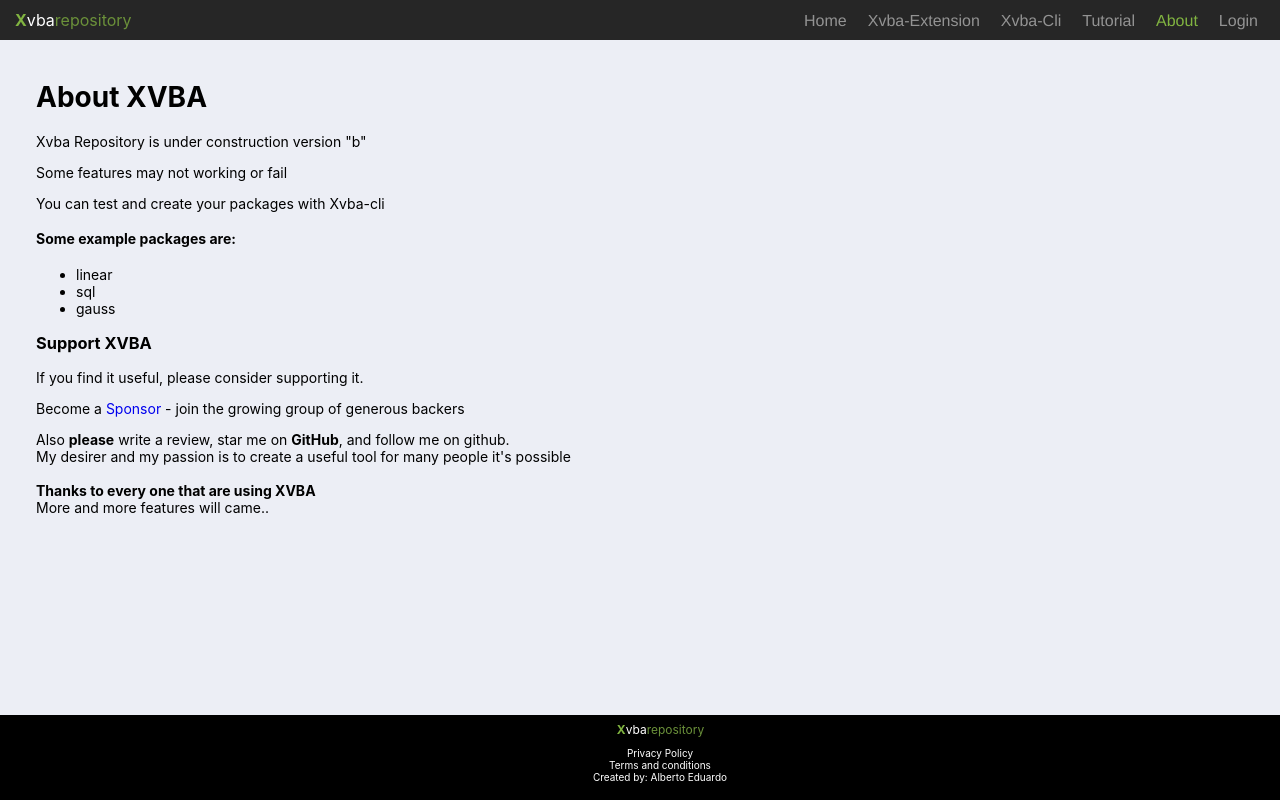
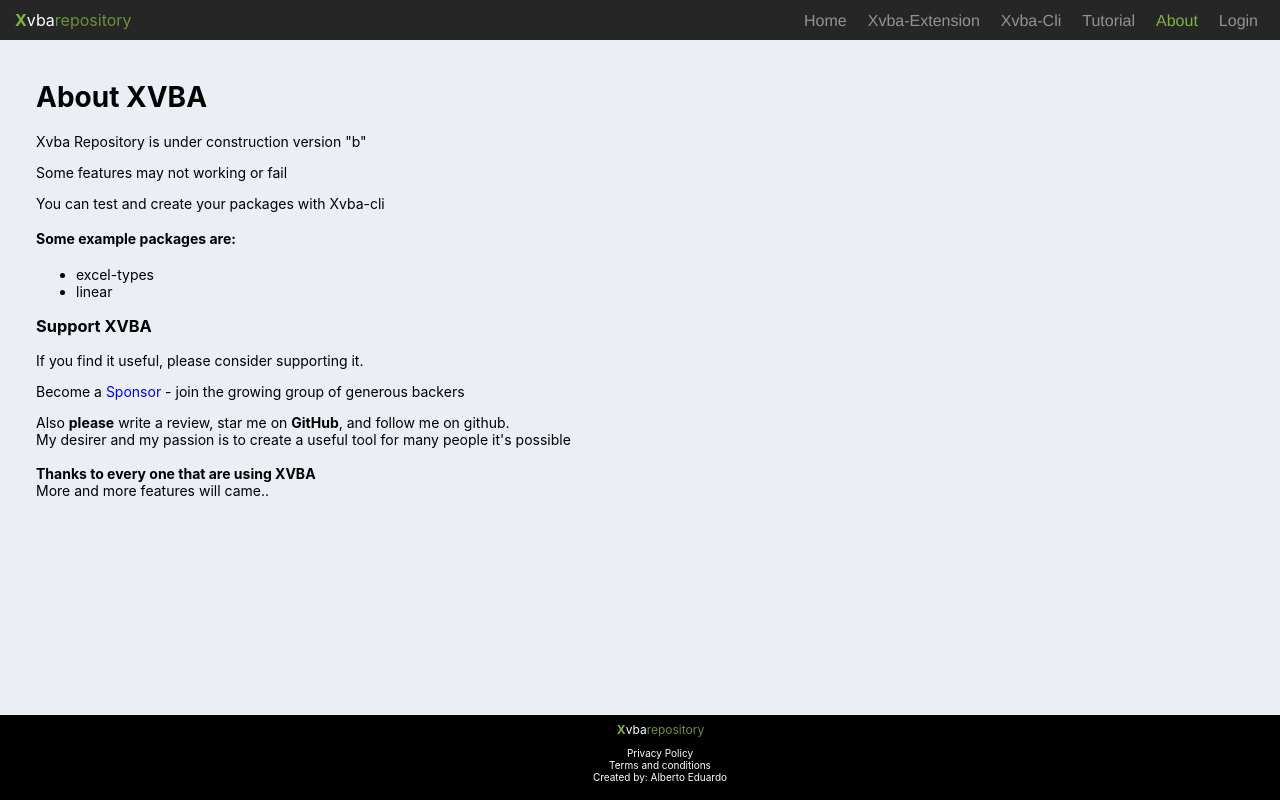
Before and after one commit to Aeraphe/xvba-repo, a React (Create React App) app: page /about in a window 1280 px wide. Built offline with nearby package versions, Linux system fonts and the light colour scheme.

Commit message:
Update about

```diff
--- a/src/pages/About/About-page.js
+++ b/src/pages/About/About-page.js
@@ -18,9 +18,8 @@ export const AboutPage = () => {
                 <p>You can test and create your packages with Xvba-cli</p>
                 <h4>Some example packages are:</h4>
                 <ul>
+                    <li>excel-types</li>
                     <li>linear</li>
-                    <li>sql</li>
-                    <li>gauss</li>
                 </ul>
 
 
```
